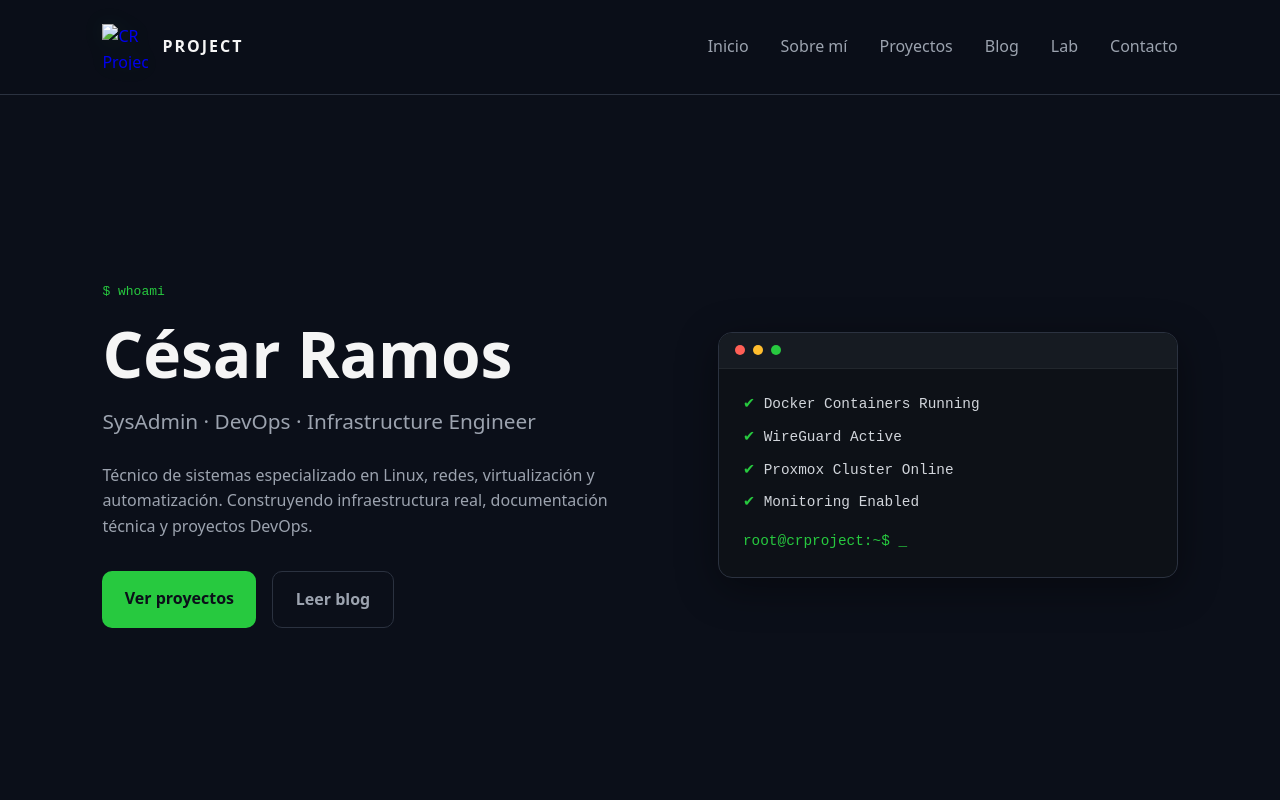
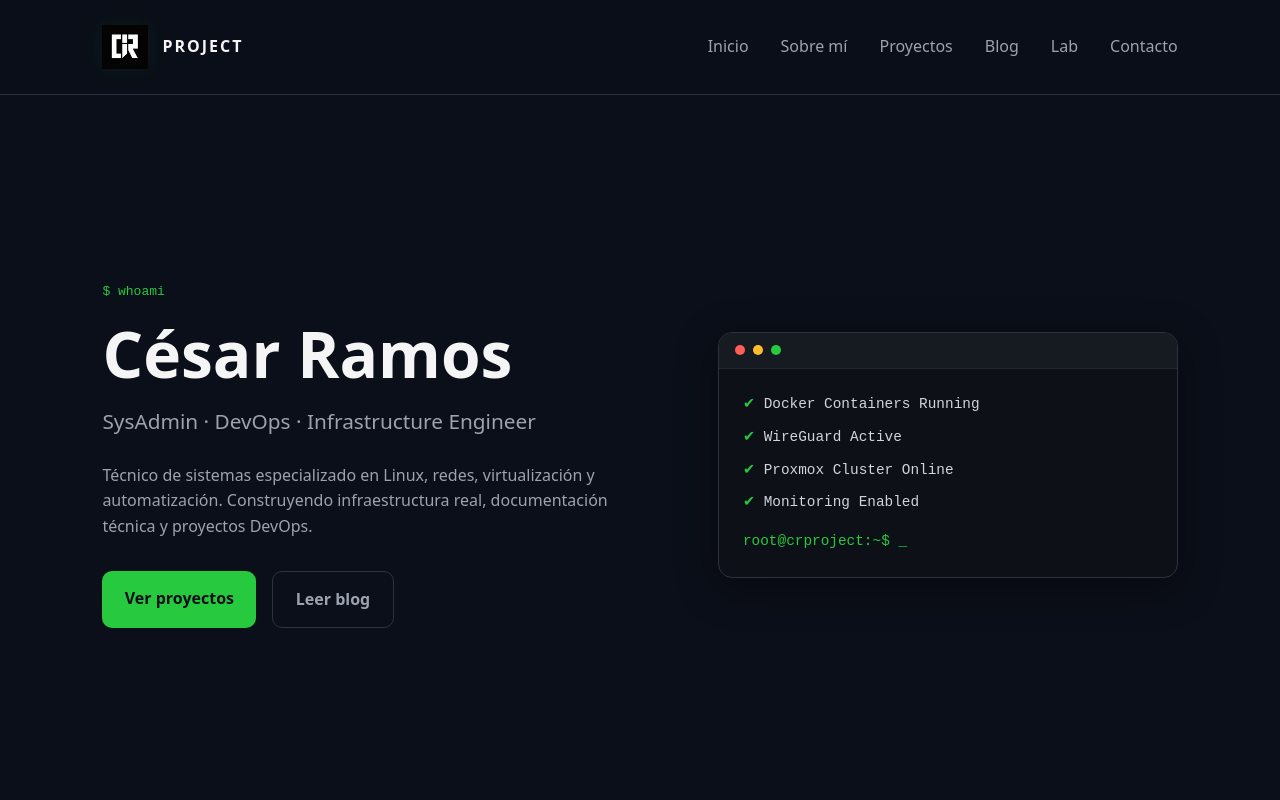
Before and after one commit to cramos-tech/web-personal, a plain HTML site: page index.html in a window 1280 px wide. Shown: the top 800 px of the page. Drawn offline with Linux system fonts and the light colour scheme.

Commit message:
Actualización web

```diff
--- a/index.html
+++ b/index.html
@@ -25,7 +25,7 @@
   <a href="index.html" class="logo">
 
     <img
-      src="logo.png.jpeg"
+      src="logo-cr.png"
       alt="CR Project Logo"
       class="logo-img"
     >
```
